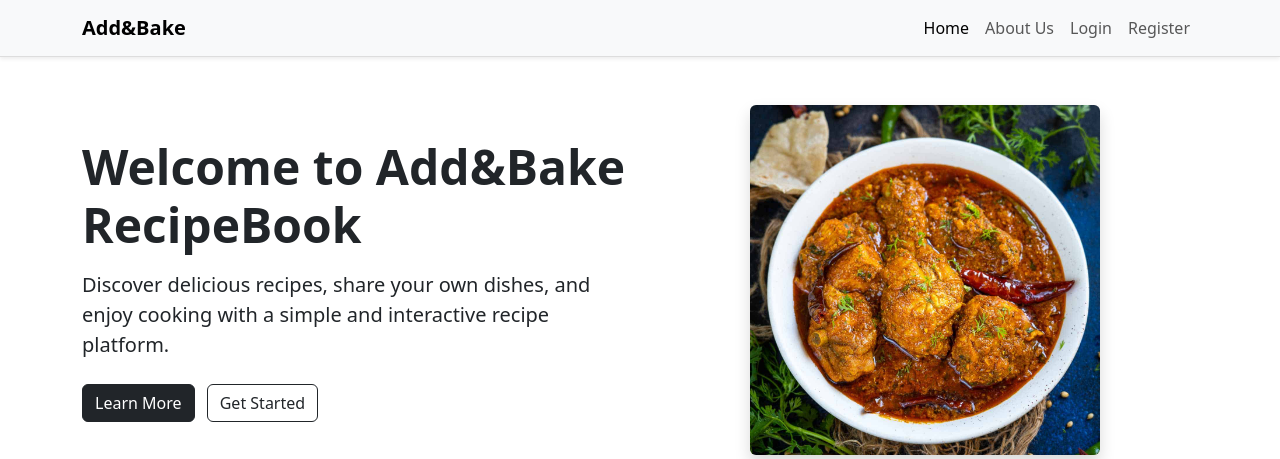
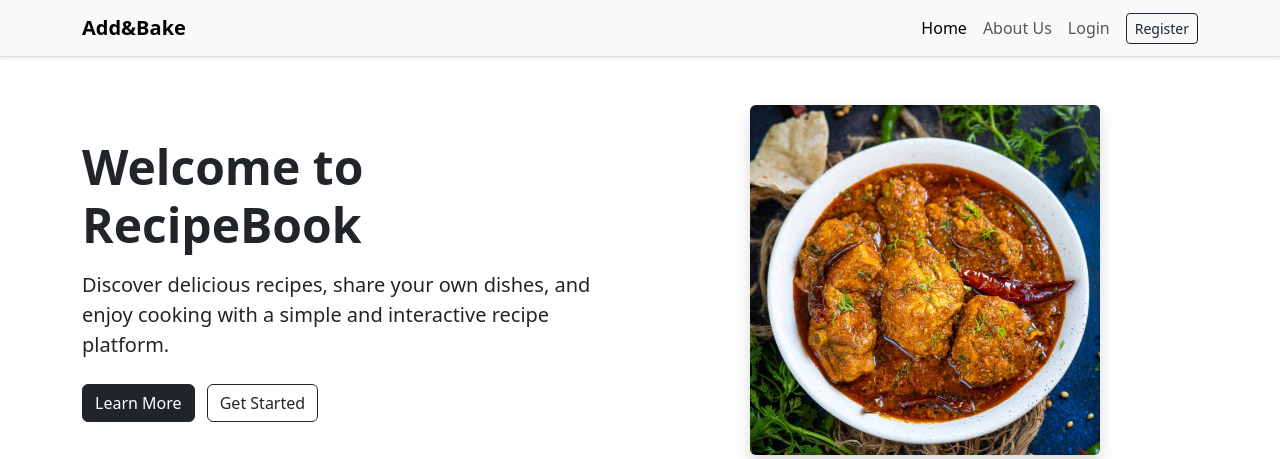
Before and after one commit to BinadiSilva/interactive_web_app, a PHP site: page / in a window 1280 px wide. Shown: the top 459 px of the page. Run offline with PHP 8.4, Linux system fonts and the light colour scheme.

Commit message:
Resolve some errors with php updates

```diff
--- a/index.php
+++ b/index.php
@@ -1,3 +1,6 @@
+<?php
+session_start();
+?>
 <!DOCTYPE html>
 <html lang="en">
 <head>
@@ -9,7 +12,6 @@
 </head>
 <body>
 
-  <!-- NAVBAR -->
 <nav class="navbar navbar-expand-lg navbar-light bg-light shadow-sm">
   <div class="container">
     <a class="navbar-brand fw-bold" href="index.php">Add&Bake</a>
@@ -20,63 +22,35 @@
 
     <div class="collapse navbar-collapse" id="navbarNav">
       <ul class="navbar-nav ms-auto align-items-center">
+        <li class="nav-item"><a class="nav-link active" href="index.php">Home</a></li>
+        <li class="nav-item"><a class="nav-link" href="about.php">About Us</a></li>
 
-          <li class="nav-item">
-            <a class="nav-link active" href="index.php">Home</a>
-          </li>
-
-          <li class="nav-item">
-            <a class="nav-link" href="about.php">About Us</a>
-          </li>
-
-          <!-- before login -->
-          <li class="nav-item" id="loginNav">
-            <a class="nav-link" href="login.php">Login</a>
-          </li>
-
-          <li class="nav-item" id="registerNav">
-            <a class="nav-link" href="register.php">Register</a>
-          </li>
-
-          <!-- after login -->
-          <li class="nav-item d-none auth-only">
-            <a class="nav-link" href="recipes.php">Browse Recipes</a>
-          </li>
-
-          <li class="nav-item d-none auth-only">
-            <a class="nav-link" href="add_recipe.php">Add Recipe</a>
-          </li>
-
-          <li class="nav-item d-none auth-only">
-            <a class="nav-link" href="contact.php">Contact Us</a>
-          </li>
-
-          <li class="nav-item dropdown d-none auth-only" id="profileNav">
-            <a class="nav-link dropdown-toggle d-flex align-items-center gap-2" href="#" role="button" data-bs-toggle="dropdown">
-              <span class="profile-avatar-small">👤</span>
-              <span id="navUserName">Profile</span>
-            </a>
-            <ul class="dropdown-menu dropdown-menu-end">
-              <li><a class="dropdown-item" href="profile.php">My Profile</a></li>
-              <li><button class="dropdown-item text-danger" id="logoutBtn" type="button">Logout</button></li>
-            </ul>
-          </li>
-
+        <?php if (isset($_SESSION['user_id'])): ?>
+          <li class="nav-item"><a class="nav-link" href="recipes.php">Browse Recipes</a></li>
+          <li class="nav-item"><a class="nav-link" href="add_recipe.php">Add Recipe</a></li>
+          <li class="nav-item"><a class="nav-link" href="contact.php">Contact Us</a></li>
+          <li class="nav-item"><a class="nav-link" href="profile.php">Profile</a></li>
+          <li class="nav-item ms-2"><a class="btn btn-danger btn-sm" href="auth/logout.php">Logout</a></li>
+        <?php else: ?>
+          <li class="nav-item"><a class="nav-link" href="login.php">Login</a></li>
+          <li class="nav-item ms-2"><a class="btn btn-outline-dark btn-sm" href="register.php">Register</a></li>
+        <?php endif; ?>
       </ul>
     </div>
   </div>
 </nav>
 
-  <!-- HERO SECTION -->
 <section class="container py-5">
   <div class="row align-items-center">
     <div class="col-md-6">
-        <h1 class="display-5 fw-bold mb-3">Welcome to Add&Bake RecipeBook</h1>
+      <h1 class="display-5 fw-bold mb-3">Welcome to RecipeBook</h1>
       <p class="lead mb-4">
         Discover delicious recipes, share your own dishes, and enjoy cooking with a simple and interactive recipe platform.
       </p>
-        <a href="about.html" class="btn btn-dark me-2">Learn More</a>
-        <a href="login.html" class="btn btn-outline-dark">Get Started</a>
+      <a href="about.php" class="btn btn-dark me-2">Learn More</a>
+      <?php if (!isset($_SESSION['user_id'])): ?>
+        <a href="login.php" class="btn btn-outline-dark">Get Started</a>
+      <?php endif; ?>
     </div>
     <div class="col-md-6 text-center">
       <img src="images/chicken curry.jpg" alt="Recipe Hero" class="img-fluid rounded shadow" style="max-height: 350px; object-fit: cover;">
@@ -84,7 +58,6 @@
   </div>
 </section>
 
-  <!-- FEATURES -->
 <section class="container py-4">
   <div class="text-center mb-5">
     <h2>Why Use RecipeBook?</h2>
@@ -121,7 +94,6 @@
   </div>
 </section>
 
-  <!-- POPULAR RECIPES -->
 <section class="container py-5">
   <div class="text-center mb-4">
     <h2>Popular Recipes</h2>
@@ -161,12 +133,10 @@
   </div>
 </section>
 
-  <!-- FOOTER -->
 <footer class="bg-dark text-white text-center mt-5 p-4">
   <p>© 2026 Add & Bake. All rights reserved.</p>
 </footer>
 
-  <script src="js/auth.js"></script>
 <script src="https://cdn.jsdelivr.net/npm/bootstrap@5.3.2/dist/js/bootstrap.bundle.min.js"></script>
 </body>
 </html>
--- a/login.php
+++ b/login.php
@@ -33,7 +33,7 @@ if (isset($_SESSION['login_message'])) {
       <ul class="navbar-nav ms-auto align-items-center">
         <li class="nav-item"><a class="nav-link" href="index.php">Home</a></li>
         <li class="nav-item"><a class="nav-link" href="about.php">About Us</a></li>
-        <li class="nav-item"><a class="nav-link active" href="login.php">Login</a></li>
+        <li class="nav-item"><a class="nav-link" href="login.php">Login</a></li>
         <li class="nav-item ms-2"><a class="btn btn-outline-dark btn-sm" href="register.php">Register</a></li>
       </ul>
     </div>
@@ -50,7 +50,7 @@ if (isset($_SESSION['login_message'])) {
       </div>
     <?php endif; ?>
 
-    <form id="loginForm" method="POST" action="auth/login.php" novalidate>
+    <form method="POST" action="auth/login.php">
       <div class="mb-3">
         <label for="loginEmail" class="form-label">Email</label>
         <input type="email" id="loginEmail" name="email" class="form-control" placeholder="Enter your email" required />
```
Also changed, not shown: about.php (+15 -47 lines), add_recipe.php (+4 -11 lines), contact.php (+4 -11 lines), profile.php (+2 -6 lines), recipe_details.php (+5 -12 lines), recipes.php (+10 -17 lines), register.php (+6 -2 lines). Lines whose indentation alone changed are shown as unchanged.
